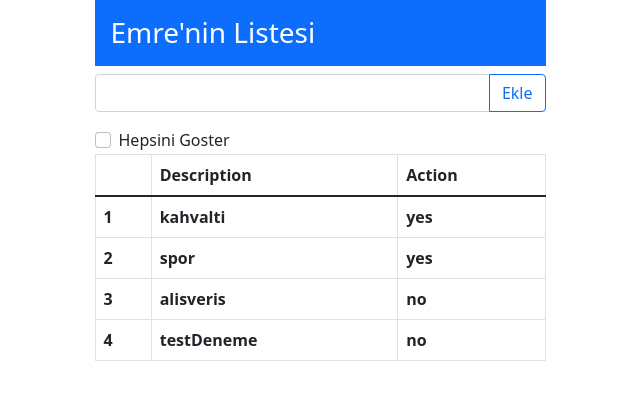
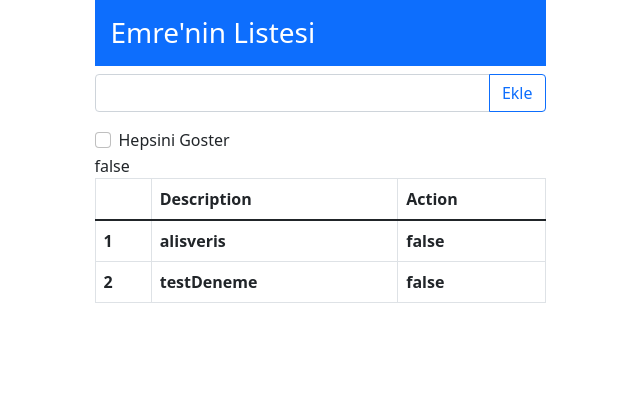
Before and after one commit to paybackday/AngularToDo, an Angular app: page / in a window 1280 px wide. Shown: the top 400 px of the page, without its empty margins (320-960 px from the left). Built offline with nearby package versions, Linux system fonts and the light colour scheme.

Commit message:
Two-Way Binding added with using ngModel

```diff
--- a/src/app/app.module.ts
+++ b/src/app/app.module.ts
@@ -1,4 +1,5 @@
 import { NgModule } from '@angular/core';
+import { FormsModule } from '@angular/forms'; //When we add FormsModule into the imports side this codeline is going to add automatically to here. If we want to use ngModel command into the html page we have to define FormsModule.
 import { BrowserModule } from '@angular/platform-browser';
 
 import { TodoComponent } from './todo/todo.component';
@@ -8,7 +9,8 @@ import { TodoComponent } from './todo/todo.component';
     TodoComponent
   ],
   imports: [
-    BrowserModule
+    BrowserModule,
+    FormsModule
   ],
   providers: [],
   bootstrap: [TodoComponent]
--- a/src/app/model.ts
+++ b/src/app/model.ts
@@ -7,10 +7,10 @@ export class Model{
     constructor(){
         this.name="Emre";
         this.items=[
-            new ToDoItem("kahvalti","yes"),
-            new ToDoItem("spor","yes"),
-            new ToDoItem("alisveris","no"),
-            new ToDoItem("testDeneme","no"),
+            new ToDoItem("kahvalti",true),
+            new ToDoItem("spor",true),
+            new ToDoItem("alisveris",false),
+            new ToDoItem("testDeneme",false),
         ]
 
     }
--- a/src/app/todo/todo.component.html
+++ b/src/app/todo/todo.component.html
@@ -9,11 +9,11 @@
             </div>
 
             <div class="form-check mb3">
-                <input type="checkbox" class="form-check-input" name="" id="displayAll">
+                <input type="checkbox" [(ngModel)]="displayAll" class="form-check-input" name="" id="displayAll">
                 <label for="displayAll" class="form-check-label">Hepsini Goster</label>
             </div>
 
-            {{message}}
+            {{displayAll}}
 
             <table class="table table-bordered">
                 <thead>
--- a/src/app/todo/todo.component.ts
+++ b/src/app/todo/todo.component.ts
@@ -13,6 +13,8 @@ export class TodoComponent implements OnInit {
 
   private name = "Emre"; //Variable declaration
 
+  public displayAll:boolean = false;
+
   public message="";
 
   public model=new Model();
@@ -21,15 +23,24 @@ export class TodoComponent implements OnInit {
     return this.model.name;
   }
 
-  public getItems(){
-    return this.model.items;
+  public getItems()
+  {
+    if (this.displayAll)
+    {
+      return this.model.items;
+    }
+    else
+    {
+      return this.model.items.filter(x=>x.action==false)
+    }
+
   }
 
   public addItem(inputValue:string){
     this.message=inputValue;
     if (inputValue!="")
     {
-      this.model.items.push(new ToDoItem(inputValue,"no"));
+      this.model.items.push(new ToDoItem(inputValue,false));
     }
     else
     {
--- a/src/app/todoItem.ts
+++ b/src/app/todoItem.ts
@@ -1,6 +1,6 @@
 export class ToDoItem{
     description:string;
-    action:string;
+    action:boolean;
 
     // When we define class, TypeScript is going to give error to us about defined properties because TypeScript always request first time initialize parameter. For the solve this problem firstly we should go to tsconfig.json where have been typescript configurations. We need to define strictNullChecks : false under the compiler options settings.
 
@@ -8,7 +8,7 @@ export class ToDoItem{
 
 //As seen below we can create constructor with parameters for assign to properties.
 
-    constructor(description:string, action:string){
+    constructor(description:string, action:boolean){
         this.description=description;
         this.action=action;
     }
```
